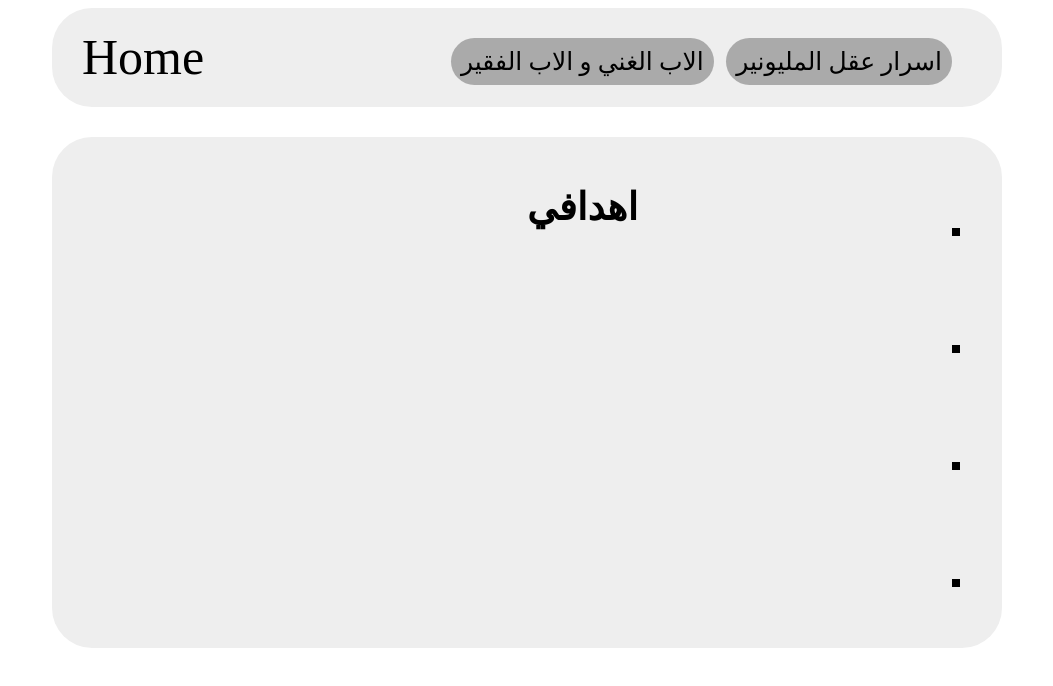
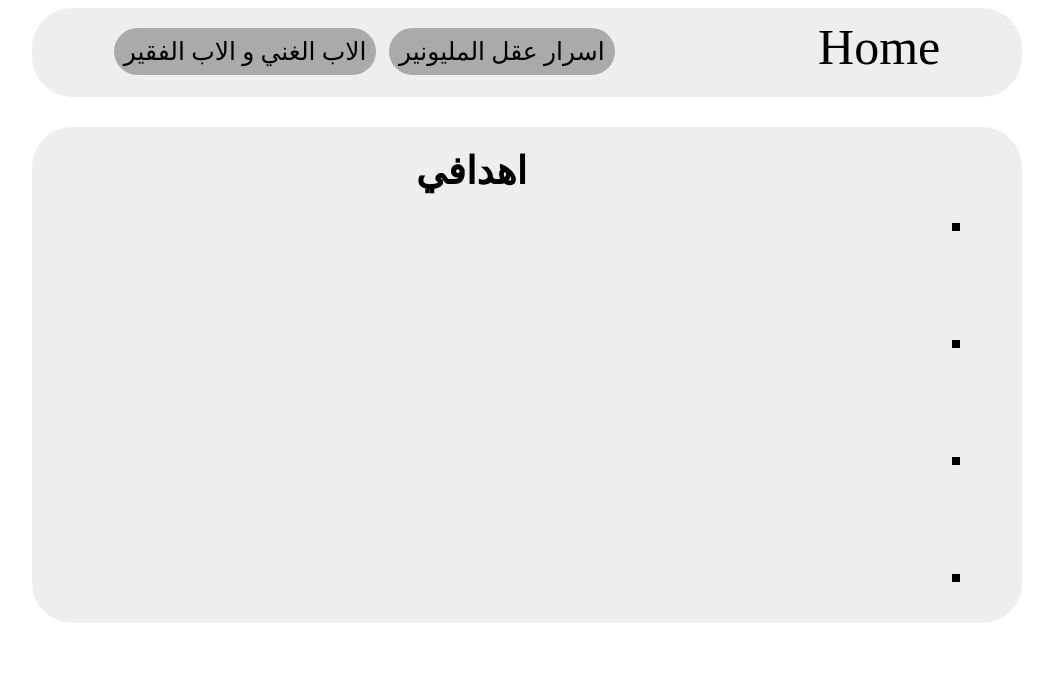
Before and after one commit to Zak-najjar/My-Courses, a plain HTML site: page index.html in a window 1280 px wide. Shown: the whole page, without its empty margins (113-1166 px from the left). Drawn offline with Linux system fonts and the light colour scheme.

Commit message:
Update-ELzero-v1

```diff
--- a/index.html
+++ b/index.html
@@ -8,22 +8,24 @@
     <title>Courser Summry</title>
   </head>
   <body>
-    <div class="cont">
       <header>
+        <div class="contain">
           <div class="home"><a href="/index.html">Home</a></div>
           <div class="list">
             <span><a href="./اسرار-عقل-مليونير/index1.html" target="_top">اسرار عقل المليونير</a></span>
             <span><a href="./الاب-الغني-الاب-الفقير/index2.html" target="_top">الاب الغني و الاب الفقير</a></span>
           </div>
+        </div>
       </header>
       <main>
+        <div class="contain-1">
           <ul class="head">
             <li></li>
             <li></li>
             <li></li>
             <li></li>
           </ul>
+        </div>
       </main>
-    </div>
   </body>
 </html>
--- a/main.css
+++ b/main.css
@@ -1,23 +1,33 @@
 body  {
   max-height: 100vh;
+}
+
+.contain {
+  padding: 10px 20px 20px;
+  margin-right: auto;
+  margin-left: auto;
   display: flex;
-  justify-content: center;
-  align-items: flex-start;
-}
-.cont {
-  width: 950px;
-}
-header {
-  width: 100%;
-  display: flex;
-  justify-content: space-between;
-  flex-wrap: wrap;
-  padding: 20px 0;
-  font-size: 50px;
+  justify-content: space-around;
   background-color: #eee;
   border-radius: 40px;
-  margin: auto;
   position: sticky;
+  direction: rtl;
+  font-size: 1em;
+}
+.contain-1 {
+  padding-left: 20px;
+  padding-right: 20px;
+  margin-right: auto;
+  margin-left: auto;
+  display: flex;
+  background-color: #eee;
+  border-radius: 40px;
+  position: sticky;
+  direction: rtl;
+}
+
+header {
+  font-size: 50px;
 }
 .home  {
   font-size: 1em;
@@ -37,7 +47,7 @@ span  {
   transition: all .7s ease-in-out;
 }
 span:hover {
-  padding: 20px;
+  padding: 15px;
   border-radius: 2em;
   font-size: .8em;
 }
@@ -47,14 +57,9 @@ a {
 }
 
 main  {
-  width: 100%;
   height: fit-content;
-  padding: 20px 0;
   font-size: 50px;
-  background-color: #eee;
-  border-radius: 40px;
-  margin-top: 30px;
-  direction: rtl;
+  padding-top: 30px;
 }
 main li {
   margin: 25px;
@@ -72,7 +77,10 @@ ul  {
 .head::before {
   content: 'اهدافي';
   position: absolute;
+  right: 50%;
   left: 50%;
+  top: 0;
+  transform: translate(50%, 50%);
   font-weight: bold;
   font-size: 38px;
 }
@@ -80,25 +88,45 @@ ul  {
   list-style: disc;
 }
 
-@media (max-width:450px) {
-  header {
-      font-size: 18px;
-      line-height: 20px;
-  }
-  ul {
-      font-size: 18px;
-  }
-  .cont {
-      width: 300px;
-  }
-  .list {
-      line-height: 20px;
+@media (min-width:0) {
+  .contain {
+    font-size: .8em;
+    flex-wrap: wrap;
   }
 }
 
-@media (min-width:451px) and (max-width:620px) {
-  header {
-    font-size: 28px;
-    line-height: 50px;
+
+@media (min-width:686px) {
+  .contain {
+    width: 650px;
+    font-size: 1em;
+    flex-wrap: nowrap;
+  }
+  .contain-1 {
+    width: 650px;
   }
 }
+
+@media (min-width:892px) {
+  .contain {
+    width: 870px;
+    font-size: 1em;
+    flex-wrap: nowrap;
+}
+  .contain-1 {
+    width: 870px;
+}
+}
+
+
+@media (min-width:1000px) {
+  .contain {
+    width: 950px;
+    font-size: 1em;
+    flex-wrap: nowrap;
+}
+  .contain-1 {
+    width: 950px;
+}
+
+}
--- a/اسرار-عقل-مليونير/main1.css
+++ b/اسرار-عقل-مليونير/main1.css
@@ -1,24 +1,32 @@
 body  {
   max-height: 100vh;
+}
+
+.contain {
+  padding: 10px 20px 20px;
+  margin-right: auto;
+  margin-left: auto;
   display: flex;
-    justify-content: center;
-    align-items: flex-start;
-}
-.cont {
-    width: 950px;
-}
-header {
-    width: 100%;
-    display: flex;
-    justify-content: space-between;
-    flex-wrap: wrap;
-    padding: 20px 0;
-    font-size: 50px;
+  justify-content: space-around;
   background-color: #eee;
   border-radius: 40px;
-    margin: auto;
   position: sticky;
-    top: 0;
+  direction: rtl;
+}
+.contain-1 {
+  padding-left: 20px;
+  padding-right: 20px;
+  margin-right: auto;
+  margin-left: auto;
+  display: flex;
+  background-color: #eee;
+  border-radius: 40px;
+  position: sticky;
+  direction: rtl;
+}
+
+header {
+  font-size: 50px;
 }
 .home  {
   font-size: 1em;
@@ -38,7 +46,7 @@ span  {
   transition: all .7s ease-in-out;
 }
 span:hover {
-    padding: 20px;
+  padding: 15px;
   border-radius: 2em;
   font-size: .8em;
 }
@@ -48,14 +56,9 @@ a {
 }
 
 main  {
-    width: 100%;
   height: fit-content;
-    padding: 20px 0;
   font-size: 50px;
-    background-color: #eee;
-    border-radius: 40px;
-    margin-top: 30px;
-    direction: rtl;
+  padding-top: 30px;
 }
 main li {
   margin: 25px;
@@ -74,25 +77,41 @@ ul  {
   list-style: disc;
 }
 
-@media (max-width:450px) {
-    header {
-        font-size: 18px;
-        line-height: 20px;
-    }
-    ul {
-        font-size: 18px;
-    }
-    .cont {
-        width: 300px;
-    }
-    .list {
-        line-height: 20px;
+@media (min-width:0) {
+  .contain {
+    font-size: .8em;
   }
 }
 
-@media (min-width:451px) and (max-width:620px) {
-    header {
-    font-size: 28px;
-    line-height: 50px;
+
+@media (min-width:686px) {
+  .contain {
+    width: 650px;
+    font-size: 1em;
+  }
+  .contain-1 {
+    width: 650px;
   }
 }
+
+@media (min-width:892px) {
+  .contain {
+    width: 870px;
+    font-size: 1em;
+}
+  .contain-1 {
+    width: 870px;
+}
+}
+
+
+@media (min-width:1000px) {
+  .contain {
+    width: 950px;
+    font-size: 1em;
+}
+  .contain-1 {
+    width: 950px;
+}
+
+}
--- a/الاب-الغني-الاب-الفقير/main2.css
+++ b/الاب-الغني-الاب-الفقير/main2.css
@@ -1,23 +1,32 @@
 body  {
   max-height: 100vh;
+}
+
+.contain {
+  padding: 10px 20px 20px;
+  margin-right: auto;
+  margin-left: auto;
   display: flex;
-  justify-content: center;
-  align-items: flex-start;
-}
-.cont {
-  width: 950px;
-}
-header {
-  width: 100%;
-  display: flex;
-  justify-content: space-between;
-  padding: 20px 0;
-  font-size: 50px;
+  justify-content: space-around;
   background-color: #eee;
   border-radius: 40px;
-  margin: auto;
   position: sticky;
-  top: 0;
+  direction: rtl;
+}
+.contain-1 {
+  padding-left: 20px;
+  padding-right: 20px;
+  margin-right: auto;
+  margin-left: auto;
+  display: flex;
+  background-color: #eee;
+  border-radius: 40px;
+  position: sticky;
+  direction: rtl;
+}
+
+header {
+  font-size: 50px;
 }
 .home  {
   font-size: 1em;
@@ -37,7 +46,7 @@ span  {
   transition: all .7s ease-in-out;
 }
 span:hover {
-  padding: 20px;
+  padding: 15px;
   border-radius: 2em;
   font-size: .8em;
 }
@@ -47,14 +56,9 @@ a {
 }
 
 main  {
-  width: 100%;
   height: fit-content;
-  padding: 20px 0;
   font-size: 50px;
-  background-color: #eee;
-  border-radius: 40px;
-  margin-top: 30px;
-  direction: rtl;
+  padding-top: 30px;
 }
 main li {
   margin: 25px;
@@ -73,25 +77,41 @@ ul  {
   list-style: disc;
 }
 
-@media (max-width:450px) {
-  header {
-      font-size: 18px;
-      line-height: 20px;
-  }
-  ul {
-      font-size: 18px;
-  }
-  .cont {
-      width: 300px;
-  }
-  .list {
-      line-height: 20px;
+@media (min-width:0) {
+  .contain {
+    font-size: .8em;
   }
 }
 
-@media (min-width:451px) and (max-width:620px) {
-  header {
-  font-size: 28px;
-  line-height: 50px;
+
+@media (min-width:686px) {
+  .contain {
+    width: 650px;
+    font-size: 1em;
+  }
+  .contain-1 {
+    width: 650px;
   }
 }
+
+@media (min-width:892px) {
+  .contain {
+    width: 870px;
+    font-size: 1em;
+}
+  .contain-1 {
+    width: 870px;
+}
+}
+
+
+@media (min-width:1000px) {
+  .contain {
+    width: 950px;
+    font-size: 1em;
+}
+  .contain-1 {
+    width: 950px;
+}
+
+}
```
Also changed, not shown: اسرار-عقل-مليونير/index1.html (+9 -7 lines), الاب-الغني-الاب-الفقير/index2.html (+4 -2 lines). Lines whose indentation alone changed are shown as unchanged.
